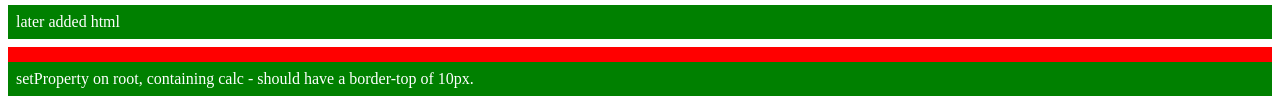
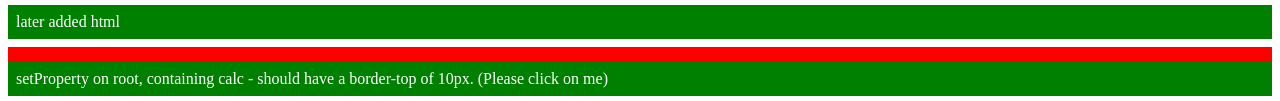
Before and after one commit to nuxodin/ie11CustomProperties, a website: page tests.html in a window 1280 px wide. Shown: the part 1079-1180 px from the top of the page. Drawn offline with Linux system fonts and the light colour scheme.

Commit message:
test for calc bug - added instructions

```diff
--- a/tests.html
+++ b/tests.html
@@ -423,7 +423,7 @@
 
     <div id="dynamicCalc">
       setProperty on root, containing calc - should have a border-top of
-      <span class="border-top">10px</span>.
+      <span class="border-top">10px</span>. (Please click on me)
       <div class="code">
         <script>
           var dynamicCalc = document.querySelector('#dynamicCalc'),
```
